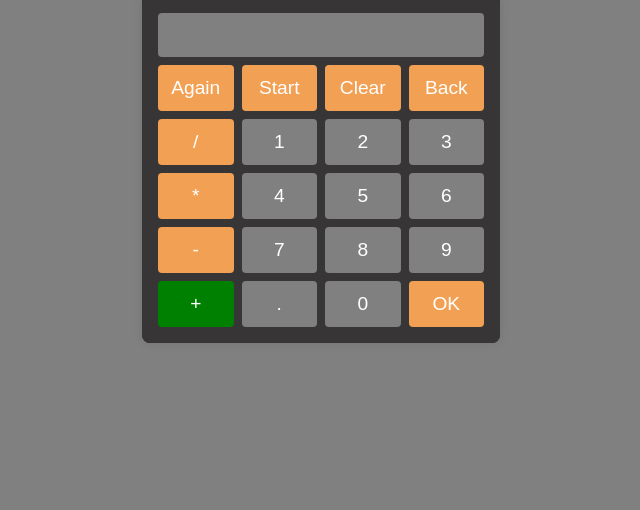
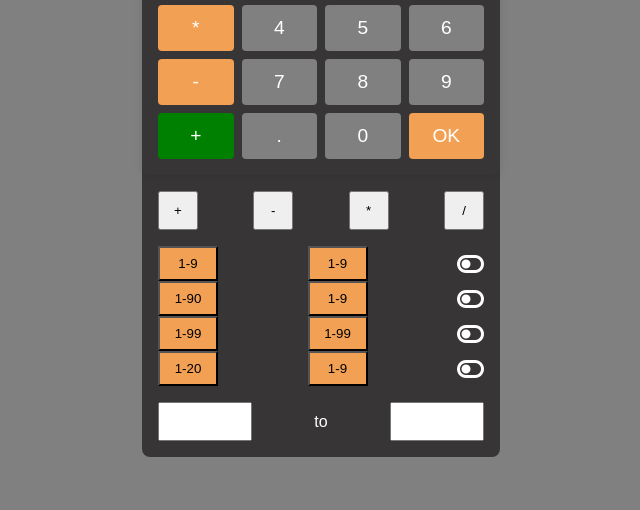
Before and after one commit to pratik-athawale/javascript-projects, a plain HTML site: page quick math/index.html in a window 1280 px wide. Shown: the part 290-800 px from the top of the page, without its empty margins (319-959 px from the left). Drawn offline with Linux system fonts and the light colour scheme.

Commit message:
added settings UI

```diff
--- a/quick math/index.html
+++ b/quick math/index.html
@@ -5,6 +5,7 @@
     <meta name="viewport" content="width=device-width, initial-scale=1.0">
     <title>Document</title>
     <link rel="stylesheet" href="style.css">
+    <script src="https://kit.fontawesome.com/80d22cec37.js" crossorigin="anonymous"></script>
 </head>
 <body>
     <div class="main">
@@ -41,6 +42,44 @@
             <button  onclick="clickBtn(0)">0</button>
             <button class="operator" onclick="checkAnswer()">OK</button>
         </div>
+
+        <div class="settings">
+            <div class="operations">
+                <button>+</button>
+                <button>-</button>
+                <button>*</button>
+                <button>/</button>
+            </div>
+
+            <div class="classics">
+                <div class="opr-row">
+                    <button class="range">1-9</button>
+                    <button class="range">1-9</button>
+                    <i class="fa-solid fa-toggle-off"></i>
+                </div>
+                <div class="opr-row">
+                    <button class="range">1-90</button>
+                    <button class="range">1-9</button>
+                    <i class="fa-solid fa-toggle-off"></i>
+                </div>
+                <div class="opr-row">
+                    <button class="range">1-99</button>
+                    <button class="range">1-99</button>
+                    <i class="fa-solid fa-toggle-off"></i>
+                </div>
+                <div class="opr-row">
+                    <button class="range">1-20</button>
+                    <button class="range">1-9</button>
+                    <i class="fa-solid fa-toggle-off"></i>
+                </div>
+            </div>
+
+            <div class="customs">
+                <input type="text">
+                <span>to</span>
+                <input type="text">
+            </div>
+        </div>
     </div>
 
     <script src="script.js"></script>
--- a/quick math/style.css
+++ b/quick math/style.css
@@ -2,7 +2,7 @@ body {
     font-family: 'Arial', sans-serif;
     display: grid;
     place-items: center;
-    height: 100vh;
+    height: 100%;
     margin: 0;
     background-color: grey;
 }
@@ -16,7 +16,7 @@ h3, h1 {
     display: grid;
     grid-template-columns: repeat(4, 1fr);
     gap: 8px;
-    /* max-width: 500px; */
+    max-width: 500px;
     padding: 16px;
     background-color: rgb(55, 53, 53);
     border-radius: 8px;
@@ -65,3 +65,44 @@ h3, h1 {
     align-items: center;
     border-radius: 8px;
 }
+
+.settings {
+    width: 100%;
+    /* border: 1px solid black; */
+    padding: 16px;
+    box-sizing: border-box;
+}
+
+.operations, .opr-row, .customs {
+    /* border: 1px solid blue; */
+    display: flex;
+    justify-content: space-between;
+    align-items: center;
+}
+
+.classics {
+    padding: 16px 0;
+}
+
+.customs input {
+    width: 70px;
+    padding: 10px;
+    outline: none;
+    font-size: small;
+}
+
+.operations button {
+    padding: 10px;
+    width: 40px;
+}
+
+.range {
+    padding: 8px;
+    background-color: #f2a154;
+    /* border: 1px solid red; */
+    width: 60px;
+}
+
+i {
+    font-size: x-large;
+}
```
